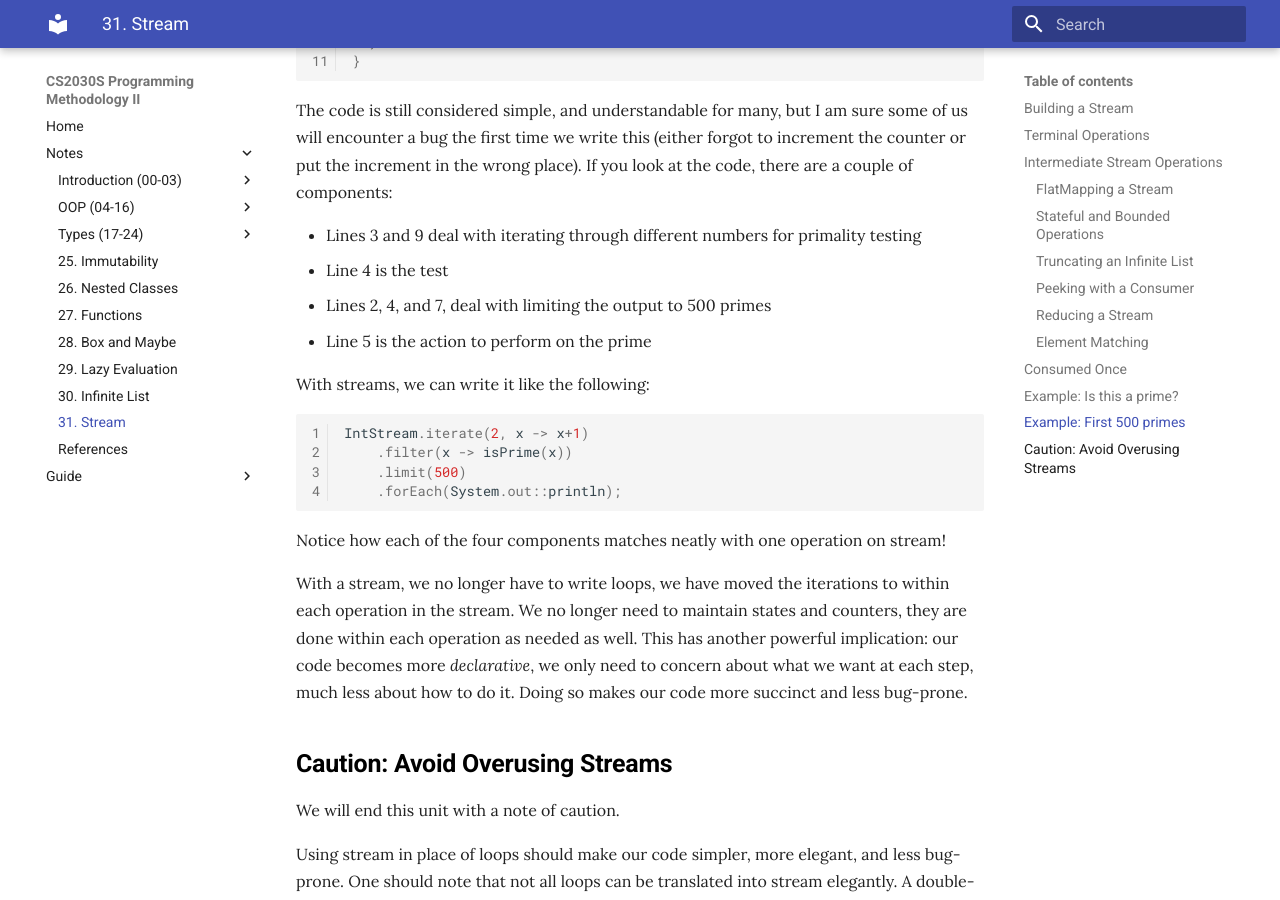
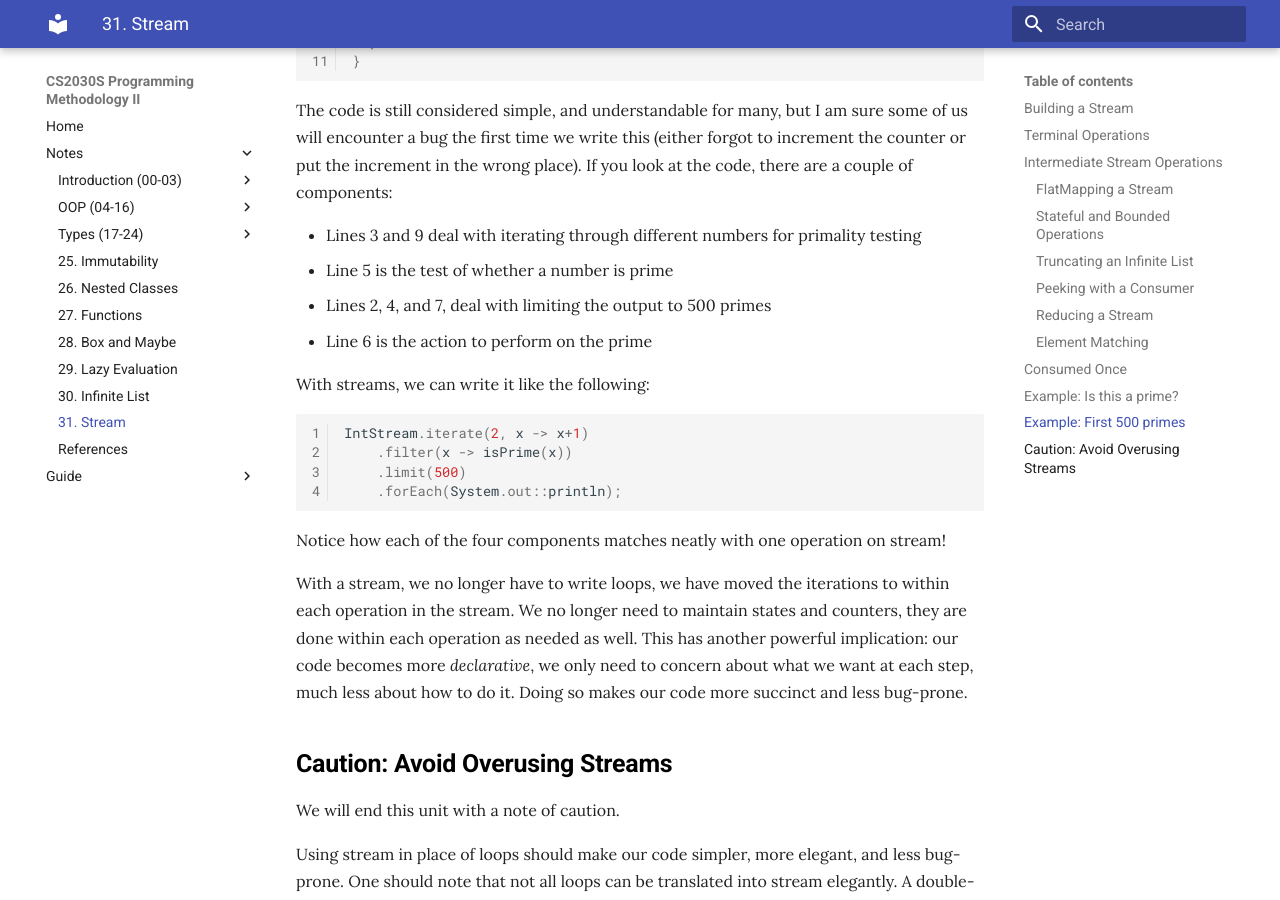
Before and after one commit to nus-cs2030s/2021-s2, an MkDocs documentation site: the page built from docs/31-stream.md, in a window 1280 px wide and 900 px high, scrolled down 5387 px. Built offline with MkDocs 1.6.1 and Material for MkDocs 9.7.7, drawn with Linux system fonts in a browser that asks for light colours.

Commit message:
Fix typos

````diff
--- a/docs/31-stream.md
+++ b/docs/31-stream.md
@@ -188,9 +188,9 @@ void fiveHundredPrime() {
 The code is still considered simple, and understandable for many, but I am sure some of us will encounter a bug the first time we write this (either forgot to increment the counter or put the increment in the wrong place).  If you look at the code, there are a couple of components:
 
 - Lines 3 and 9 deal with iterating through different numbers for primality testing
-- Line 4 is the test
+- Line 5 is the test of whether a number is prime
 - Lines 2, 4, and 7, deal with limiting the output to 500 primes
-- Line 5 is the action to perform on the prime
+- Line 6 is the action to perform on the prime
 
 With streams, we can write it like the following:
 ```Java
````
Also changed, not shown: docs/30-infinitelist.md (+2 -2 lines).
